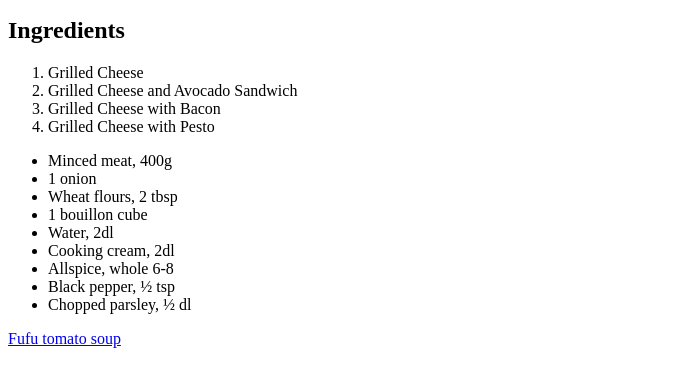
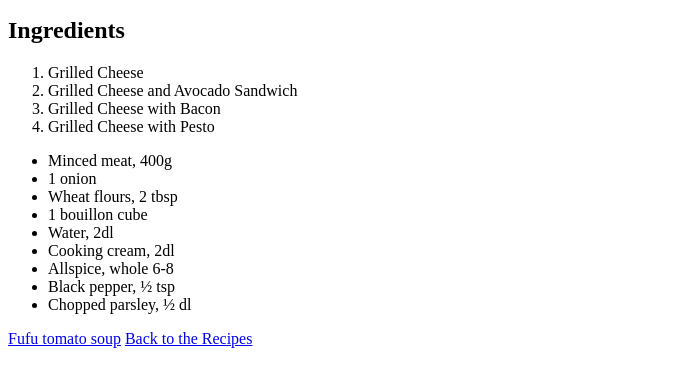
Before and after one commit to cleftech/odin-recipes, a plain HTML site: page index.html in a window 1280 px wide. Shown: the part 421-800 px from the top of the page, without its empty margins (0-694 px from the left). Drawn offline with Linux system fonts and the light colour scheme.

Commit message:
Update index.html

```diff
--- a/index.html
+++ b/index.html
@@ -34,5 +34,7 @@
     </ul>
 
     <a href="lasagna.html">Fufu tomato soup</a>
+     <a href="../index.html">Back to the Recipes</a>
+</body>
   </body>
 </html>
```
